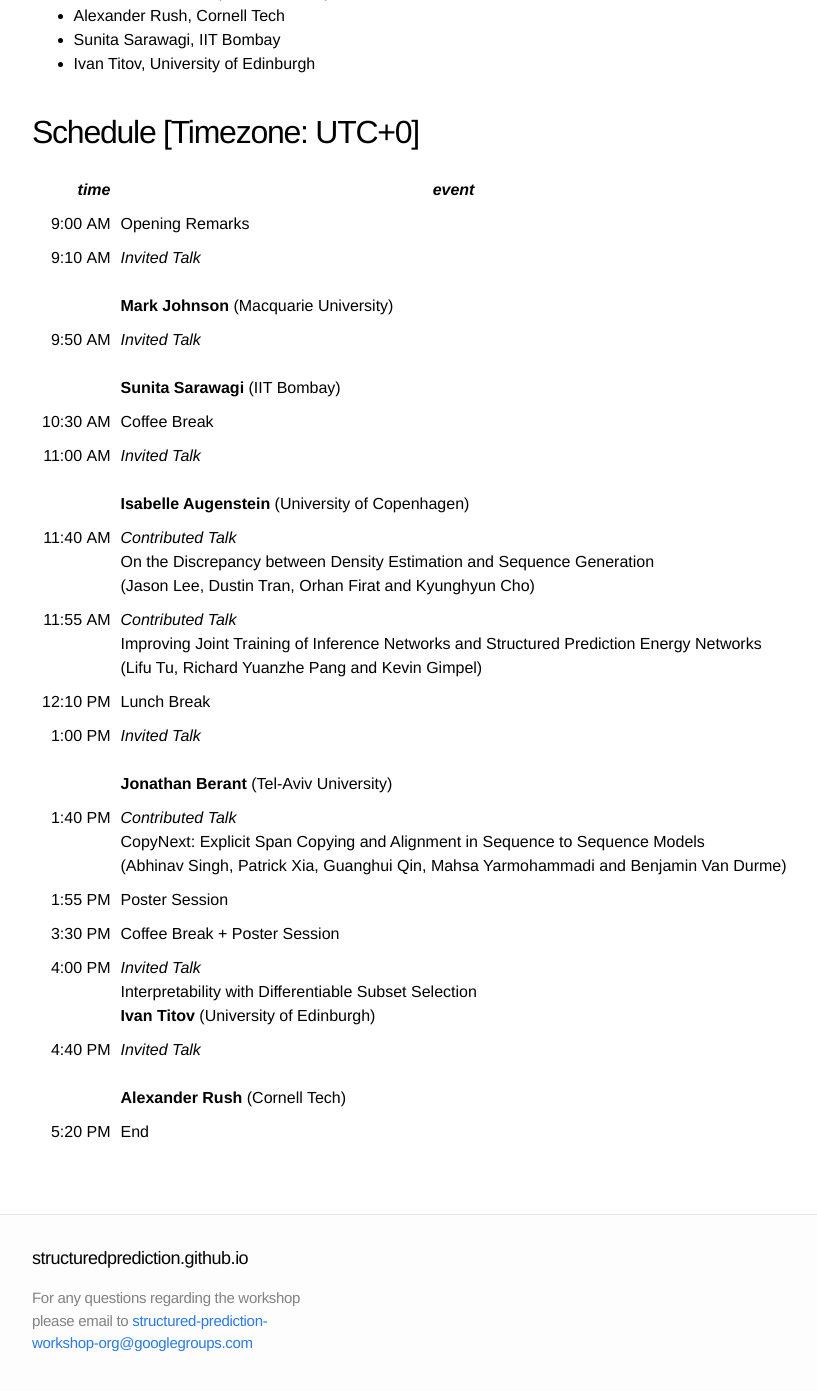
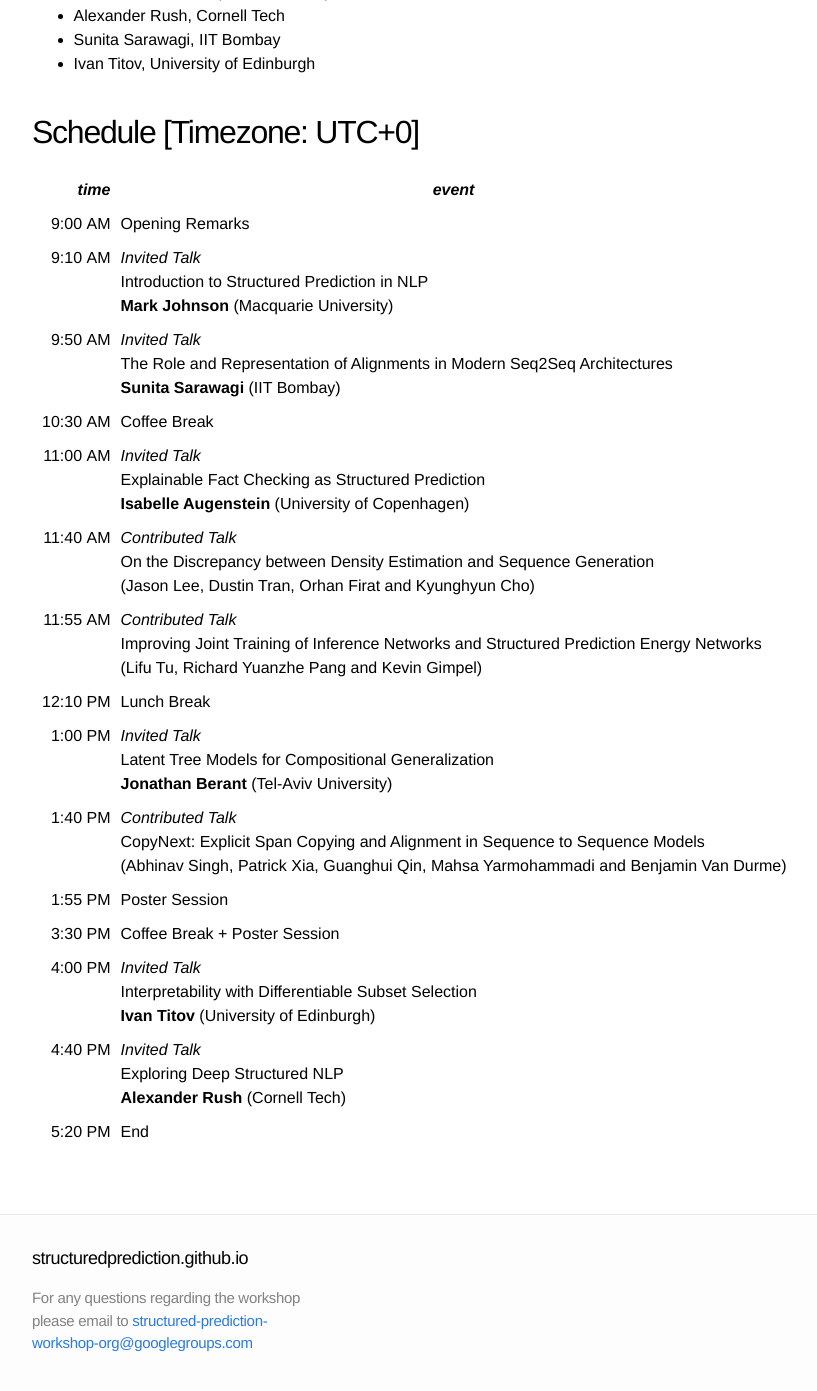
Before and after one commit to structuredprediction/structuredprediction.github.io, a Jekyll site: the page built from SPNLP20/3_schedule.md, in a window 1280 px wide and 1400 px high, scrolled down 365 px. Shown: the top 1391 px of the window, without its empty margins (208-1025 px from the left). Built offline with Jekyll 4.4.1, drawn with Linux system fonts in a browser that asks for light colours.

Commit message:
Update 3_schedule.md
added invited talk titles

```diff
--- a/SPNLP20/3_schedule.md
+++ b/SPNLP20/3_schedule.md
@@ -20,19 +20,19 @@
 |_time_| _event_|
 |-----:|-------|
 |  9:00&nbsp;AM | Opening Remarks |
-|  9:10&nbsp;AM | _Invited Talk_<br/><br/>**Mark Johnson** (Macquarie University) |
-|  9:50&nbsp;AM | _Invited Talk_<br/><br/>**Sunita Sarawagi** (IIT Bombay) |
+|  9:10&nbsp;AM | _Invited Talk_<br/>Introduction to Structured Prediction in NLP<br/>**Mark Johnson** (Macquarie University) |
+|  9:50&nbsp;AM | _Invited Talk_<br/>The Role and Representation of Alignments in Modern Seq2Seq Architectures<br/>**Sunita Sarawagi** (IIT Bombay) |
 | 10:30&nbsp;AM | Coffee Break |
-| 11:00&nbsp;AM | _Invited Talk_<br/><br/>**Isabelle Augenstein** (University of Copenhagen) |
+| 11:00&nbsp;AM | _Invited Talk_<br/>Explainable Fact Checking as Structured Prediction<br/>**Isabelle Augenstein** (University of Copenhagen) |
 | 11:40&nbsp;AM | _Contributed Talk_<br/>On the Discrepancy between Density Estimation and Sequence Generation<br/>(Jason Lee, Dustin Tran, Orhan Firat and Kyunghyun Cho) |
 | 11:55&nbsp;AM | _Contributed Talk_<br/>Improving Joint Training of Inference Networks and Structured Prediction Energy Networks<br/>(Lifu Tu, Richard Yuanzhe Pang and Kevin Gimpel) |
 | 12:10&nbsp;PM | Lunch Break |
-|  1:00&nbsp;PM | _Invited Talk_<br/><br/>**Jonathan Berant** (Tel-Aviv University) |
+|  1:00&nbsp;PM | _Invited Talk_<br/>Latent Tree Models for Compositional Generalization<br/>**Jonathan Berant** (Tel-Aviv University) |
 |  1:40&nbsp;PM | _Contributed Talk_<br/>CopyNext: Explicit Span Copying and Alignment in Sequence to Sequence Models<br/>(Abhinav Singh, Patrick Xia, Guanghui Qin, Mahsa Yarmohammadi and Benjamin Van Durme) |
 |  1:55&nbsp;PM | Poster Session |
 |  3:30&nbsp;PM | Coffee Break + Poster Session |
 |  4:00&nbsp;PM | _Invited Talk_<br/>Interpretability with Differentiable Subset Selection<br/>**Ivan Titov** (University of Edinburgh)  |
-|  4:40&nbsp;PM | _Invited Talk_<br/><br/>**Alexander Rush** (Cornell Tech) |
+|  4:40&nbsp;PM | _Invited Talk_<br/>Exploring Deep Structured NLP<br/>**Alexander Rush** (Cornell Tech) |
 |  5:20&nbsp;PM | End  |
 
 </div>
```
